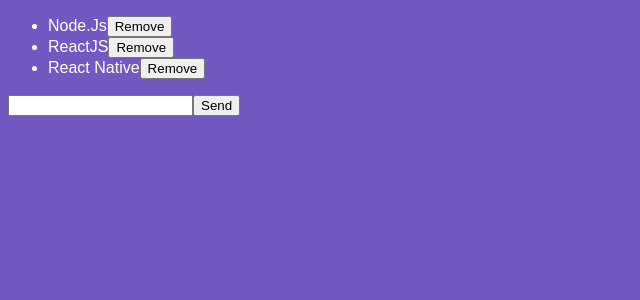
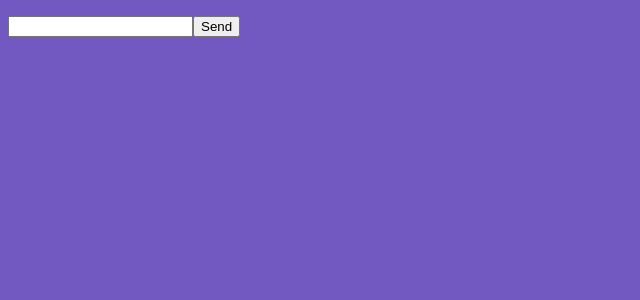
Before and after one commit to Leonardofreua/react-basic, a React app: page / in a window 1280 px wide. Shown: the top 300 px of the page, without its empty margins (0-640 px from the left). Built offline with nearby package versions, Linux system fonts and the light colour scheme.

Commit message:
ComponentDidMount and ComponentDidUpdate life cycles.

```diff
--- a/src/components/TechLists.js
+++ b/src/components/TechLists.js
@@ -5,11 +5,27 @@
 class TechList extends Component {
   state = {
     newTech: '',
-    techs: [
-      'Node.Js',
-      'ReactJS',
-      'React Native',
-    ]
+    techs: []
+  }
+
+  /**
+   * Execute when the component is displayed on the screen
+   */
+  componentDidMount() {
+    const techs = localStorage.getItem('techs');
+
+    if (techs) {
+      this.setState({ techs: JSON.parse(techs) });
+    }
+  }
+
+  /**
+   * Executes whenever there is a change in the props or state
+   */
+  componentDidUpdate(_, prevState) {
+    if (prevState.techs !== this.state.techs) {
+      localStorage.setItem('techs', JSON.stringify(this.state.techs));
+    }
   }
 
   handleInputChange = e => {
```
